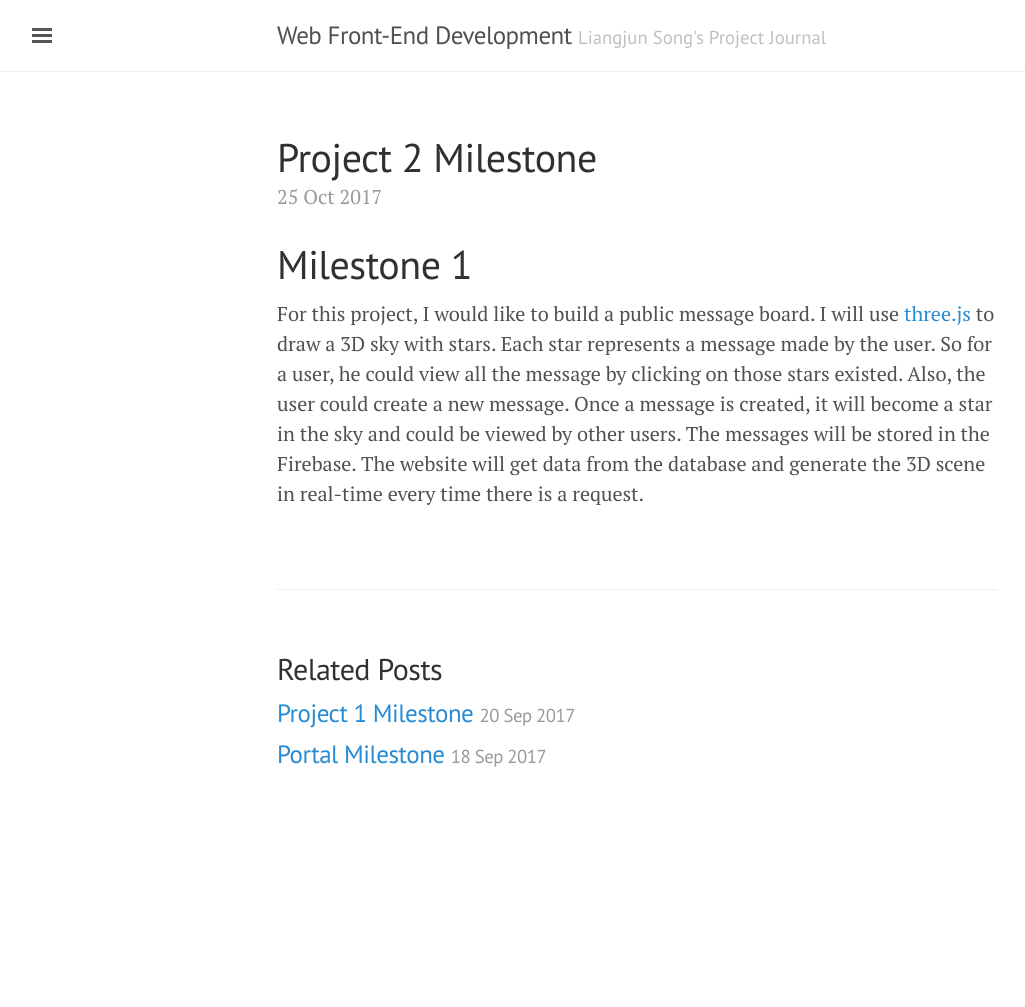
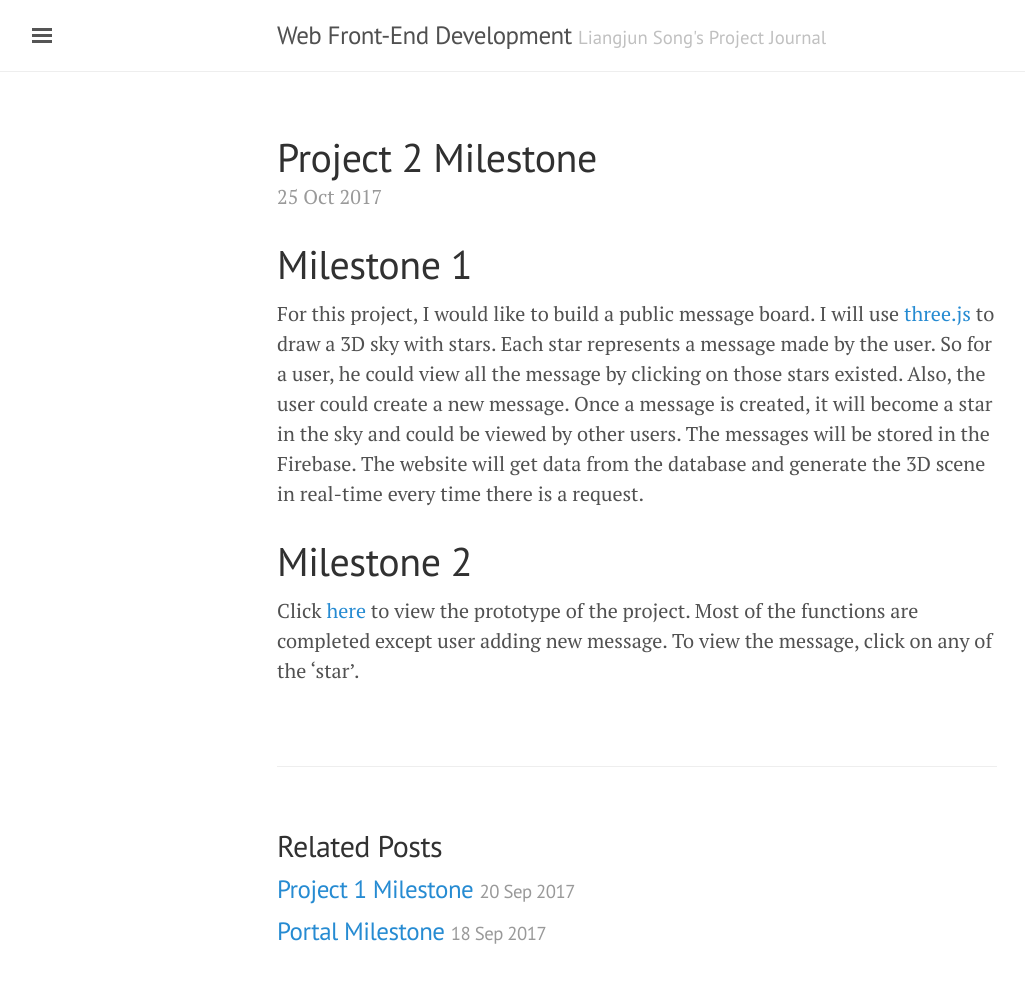
Before and after one commit to LiangjunSong/liangjunsong.github.io, a Jekyll site: the page built from _posts/2017-10-25-project-2-milestone.md, in a window 1280 px wide. Shown: the whole page, without its empty margins (3-1028 px from the left). Built offline with Jekyll 4.4.1, drawn with Linux system fonts in a browser that asks for light colours; before the commit the page ends 900 px from its top, so only the background shows below that.

Commit message:
Project 2 Milestone 2

```diff
--- a/_posts/2017-10-25-project-2-milestone.md
+++ b/_posts/2017-10-25-project-2-milestone.md
@@ -6,3 +6,8 @@ title: Project 2 Milestone
 # Milestone 1
 
 For this project, I would like to build a public message board. I will use [three.js](https://threejs.org/) to draw a 3D sky with stars. Each star represents a message made by the user. So for a user, he could view all the message by clicking on those stars existed. Also, the user could create a new message. Once a message is created, it will become a star in the sky and could be viewed by other users. The messages will be stored in the Firebase. The website will get data from the database and generate the 3D scene in real-time every time there is a request.
+
+# Milestone 2
+Click [here](http://creative.colorado.edu/~liso9349/fwd/project2/project2.html) to view the prototype of the project.
+Most of the functions are completed except user adding new message.
+To view the message, click on any of the 'star'.
```
